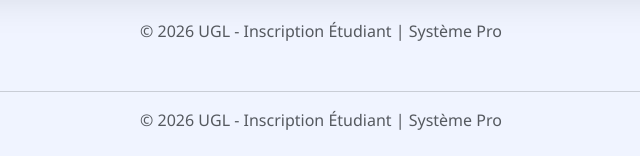
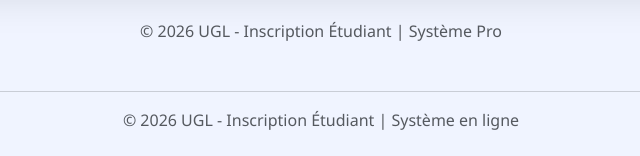
Before and after one commit to matiburemy-art/inscription-etudiant, a Flask app: page /dashboard in a window 1280 px wide. Shown: the part 780-936 px from the top of the page, without its empty margins (319-959 px from the left). Run offline with Flask 3, Linux system fonts and the light colour scheme; the visitor is signed in with stand-in values (Sample User, id 1); some libraries are stand-ins or nearby versions.

Commit message:
Update base.html

```diff
--- a/templates/base.html
+++ b/templates/base.html
@@ -62,7 +62,7 @@
         {% block content %}{% endblock %}
 
         <footer class="text-center mt-5 text-muted">
-            <hr><p>&copy; 2026 UGL - Inscription Étudiant | Système Pro</p>
+            <hr><p>&copy; 2026 UGL - Inscription Étudiant | Système en ligne</p>
         </footer>
     </div>
 </body>
```
